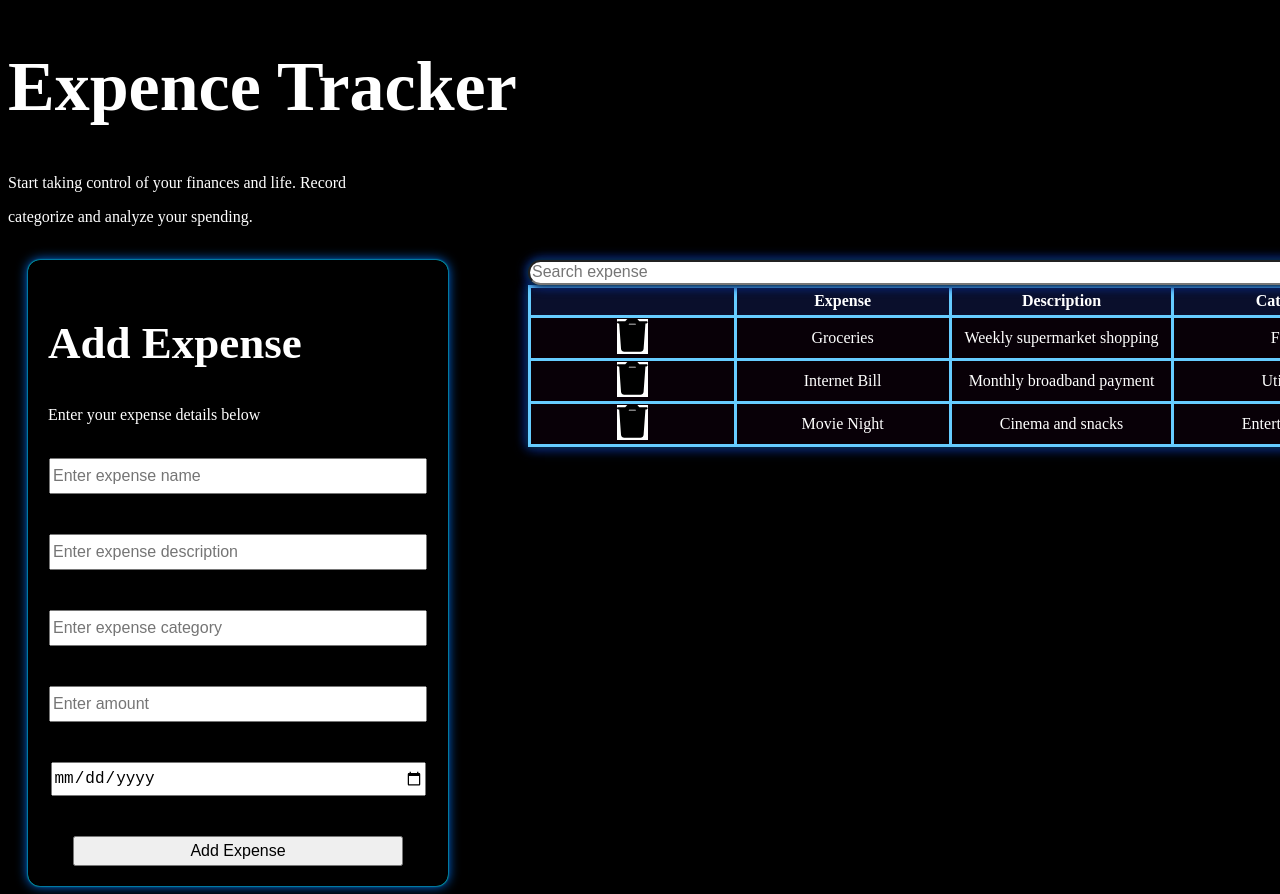
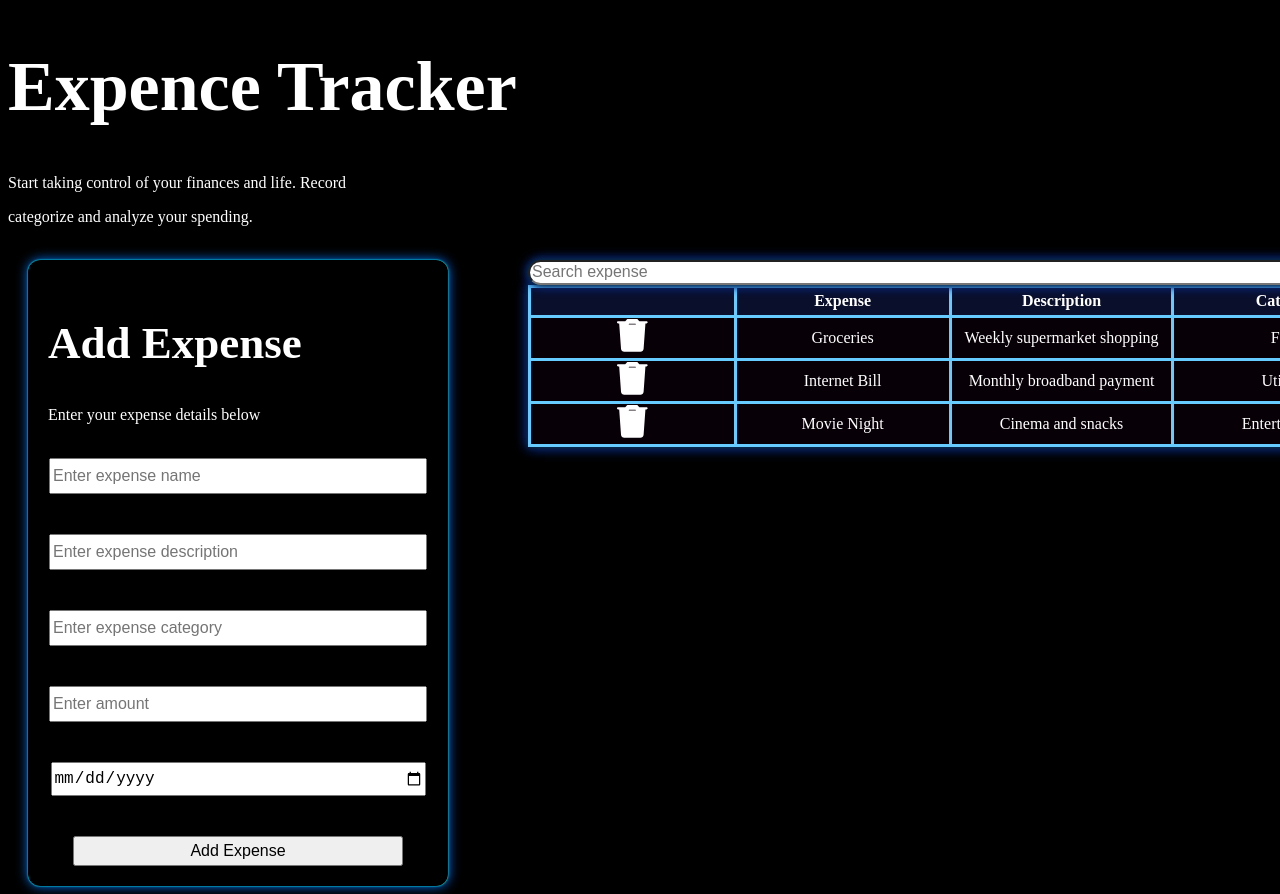
Before and after one commit to LavenderMorara/expense-tracker-codeChallenge, a React (Vite) app: page / in a window 1280 px wide. Shown: the top 894 px of the page. Built offline with nearby package versions, Linux system fonts and the light colour scheme.

Commit message:
edited css

```diff
--- a/src/App.css
+++ b/src/App.css
@@ -18,7 +18,7 @@
 }
 
 .svg{
-  background-color: white;
+color: white;
 }
 #miniheader{
   font-size: 45px;
```
